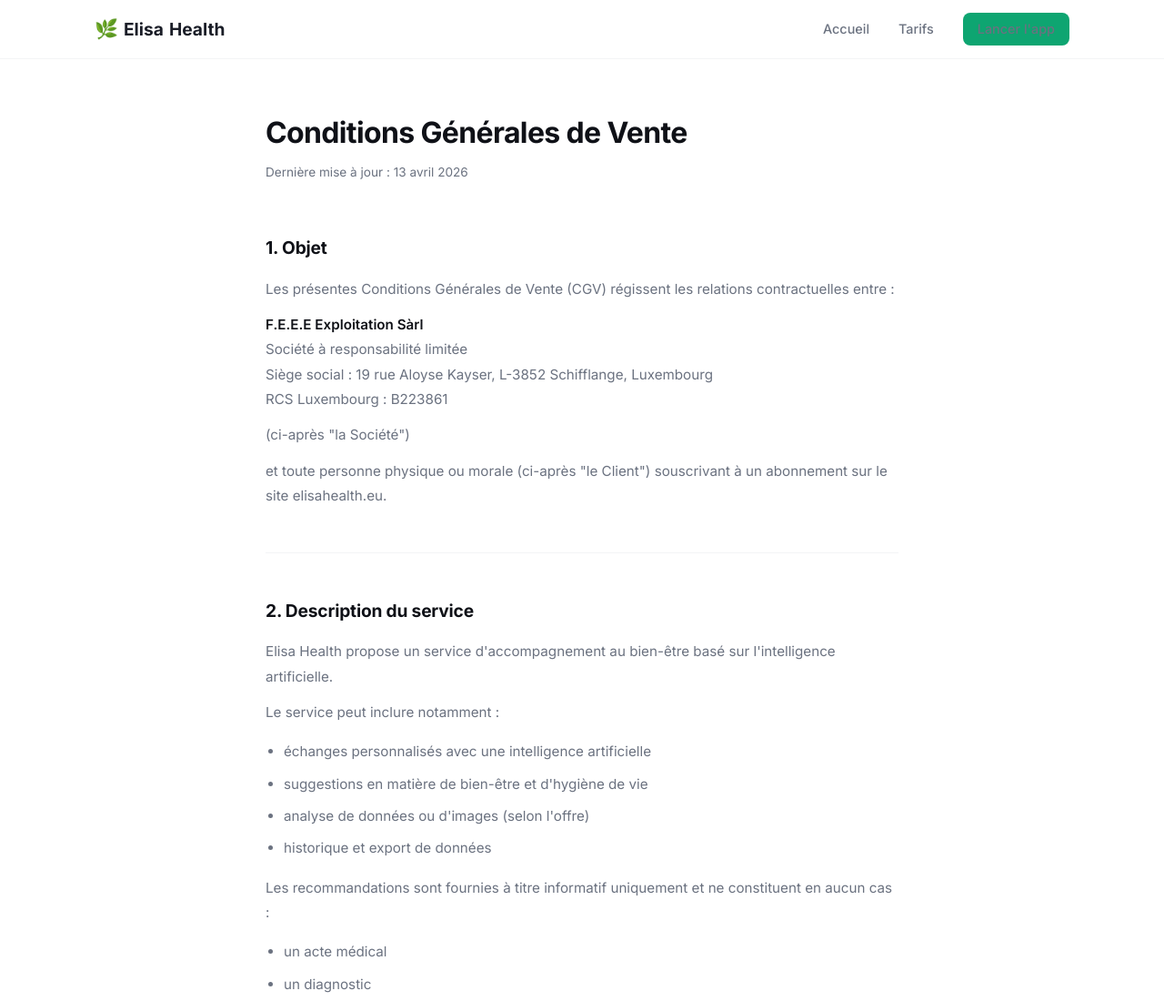
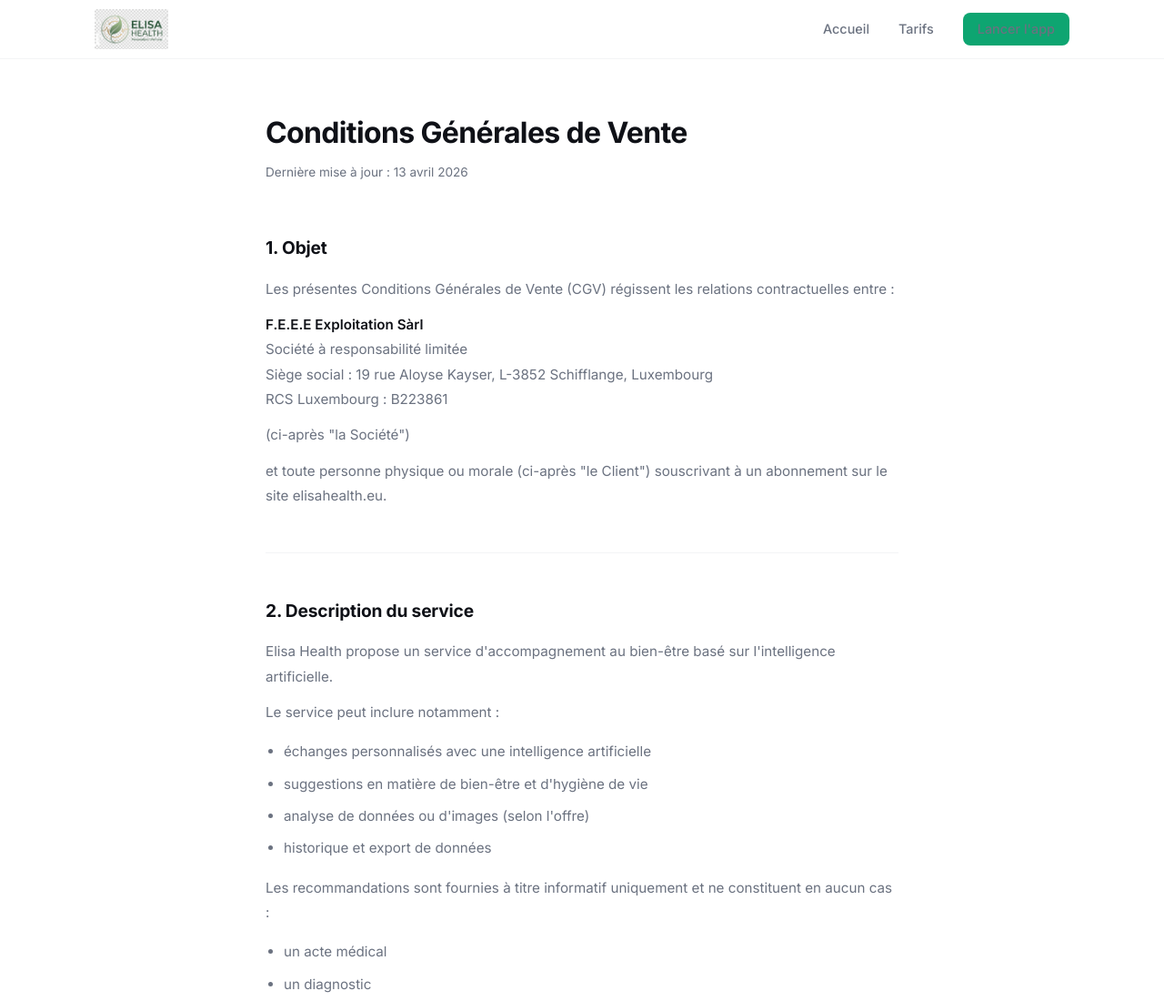
Before and after one commit to fernandesemmanuel454-ship-it/elisa-health, a website: page cgv.html in a window 1280 px wide. Shown: the top 1100 px of the page at 91% size. Drawn offline with Linux system fonts and the light colour scheme.

Commit message:
Logo image dans tous les headers + footer (6 fichiers restants)
- Footer index.html : logo image (height 36px) avec lien vers index
- Headers : success, cancel, cgv, mentions-legales, confidentialite
  -> tous logo image (height 44px)
- Toutes les occurrences logo texte 🌿 supprimees des headers/footers
- Les emojis restants sont dans du contenu (chat, quiz, emails) - normaux

Co-Authored-By: Claude Opus 4.6 (1M context) <noreply@anthropic.com>

```diff
--- a/cgv.html
+++ b/cgv.html
@@ -86,7 +86,7 @@
   <header class="header">
     <div class="container header-inner">
       <a href="index.html" class="logo">
-        <span class="logo-icon">🌿</span> Elisa <span class="logo-accent">Health</span>
+        <img src="logo.png" alt="Elisa Health" style="height: 44px; width: auto; display: block;">
       </a>
       <nav class="nav">
         <a href="index.html">Accueil</a>
```
Also changed, not shown: cancel.html (+1 -1 lines), confidentialite.html (+1 -1 lines), index.html (+3 -1 lines), mentions-legales.html (+1 -1 lines), success.html (+1 -1 lines).
